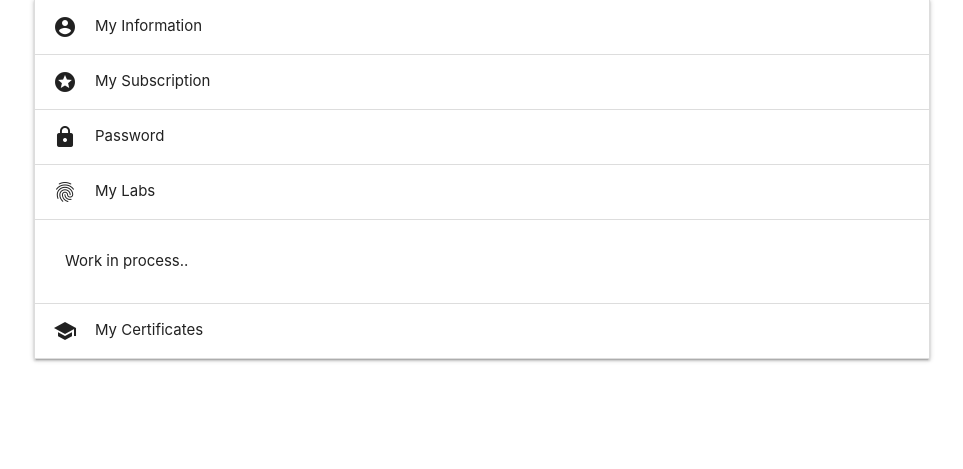
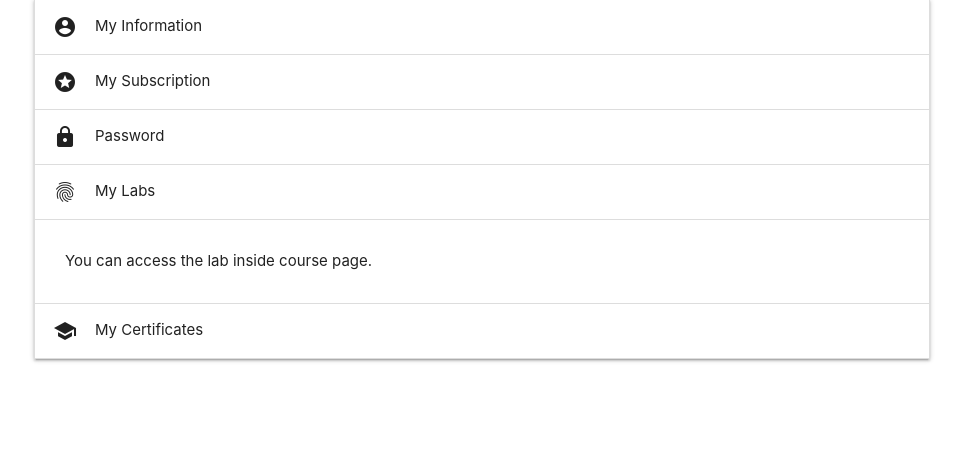
Before and after one commit to abejads/labrary, a PHP site: page /account.php in a window 1280 px wide, after a click that opens the changed part. Shown: the part 265-734 px from the top of the page, without its empty margins (158-1121 px from the left). Run offline with PHP 8.4, Linux system fonts and the light colour scheme; the visitor is signed in with stand-in values (Sample User, id 1); data that the repository does not hold is empty.

Commit message:
[FIX] my lab description in account.php

```diff
--- a/account.php
+++ b/account.php
@@ -176,7 +176,7 @@
         </li>
         <li>
             <div class="collapsible-header"><i class="material-icons">fingerprint</i>My Labs</div>
-            <div class="collapsible-body"><span>Work in process..</span></div>
+            <div class="collapsible-body"><span>You can access the lab inside course page.</span></div>
         </li>
         <li>
             <div class="collapsible-header"><i class="material-icons">school</i>My Certificates</div>
```
